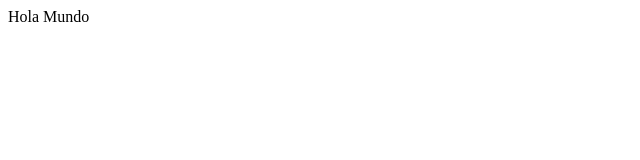
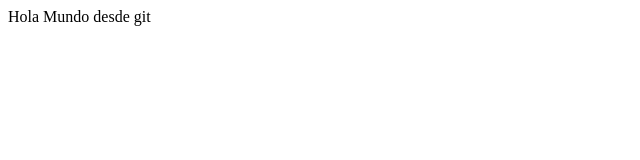
Before and after one commit to jhovany95/tallet-git, a plain HTML site: page index.html in a window 1280 px wide. Shown: the full height of the page, 0-640 px from the left. Drawn offline with Linux system fonts and the light colour scheme.

Commit message:
modifique archivo index y se creo archivo index2

```diff
--- a/index.html
+++ b/index.html
@@ -3,6 +3,6 @@
   <title>Taller: Despliegue de aplicaciones con Heroku</title>
  </head>
  <body>
-<p>Hola Mundo</p>
+<p>Hola Mundo desde git</p>
  </body>
 </html>
```
Also changed, not shown: index2.html (added, +1 -0 lines).
